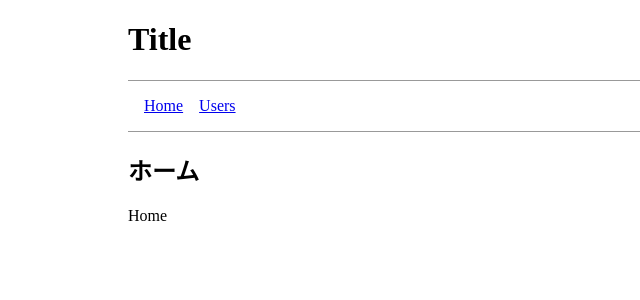
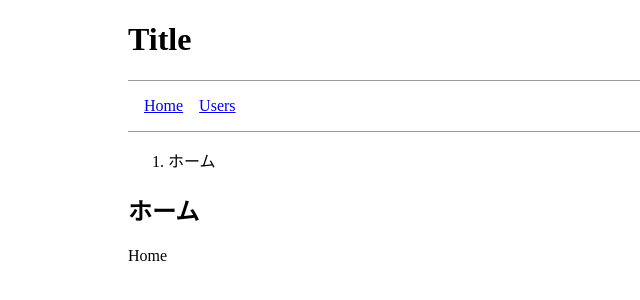
Before and after one commit to hbsnow-sandbox/react-router-v6-breadclumbs, a React (Vite) app: page / in a window 1280 px wide. Shown: the top 300 px of the page, without its empty margins (0-640 px from the left). Built offline with nearby package versions, Linux system fonts and the light colour scheme; what @aspida/fetch would draw is missing.

Commit message:
feat: ContextAPI にパンくずリストをもたせる

```diff
--- a/src/App.tsx
+++ b/src/App.tsx
@@ -1,11 +1,14 @@
 import { BrowserRouter } from "react-router-dom";
 
 import { AppRoutes } from "./AppRoutes";
+import { BreadcrumbsProvider } from "./contexts";
 
 export const App = (): JSX.Element => {
   return (
-    <BrowserRouter>
-      <AppRoutes />
-    </BrowserRouter>
+    <BreadcrumbsProvider>
+      <BrowserRouter>
+        <AppRoutes />
+      </BrowserRouter>
+    </BreadcrumbsProvider>
   );
 };
--- /dev/null
+++ b/src/contexts/BreadcrumbsContext.tsx
@@ -0,0 +1,44 @@
+import {
+  createContext,
+  Dispatch,
+  ReactNode,
+  SetStateAction,
+  useContext,
+  useState,
+} from "react";
+
+export type Breadcrumbs = {
+  title: string;
+  to?: string;
+}[];
+
+const BreadcrumbsContext = createContext<Breadcrumbs>([]);
+
+const SetBreadcrumbsContext = createContext<
+  Dispatch<SetStateAction<Breadcrumbs>>
+>(() => {
+  // initial state
+});
+
+export const useBreadcrumbsContext = () => {
+  return useContext(BreadcrumbsContext);
+};
+export const useSetBreadcrumbsContext = () => {
+  return useContext(SetBreadcrumbsContext);
+};
+
+export const BreadcrumbsProvider = (props: {
+  initialState?: Breadcrumbs;
+  children: ReactNode;
+}): JSX.Element => {
+  const { initialState, children } = props;
+  const [breadcrumbs, setBreadcrumbs] = useState(initialState ?? []);
+
+  return (
+    <BreadcrumbsContext.Provider value={breadcrumbs}>
+      <SetBreadcrumbsContext.Provider value={setBreadcrumbs}>
+        {children}
+      </SetBreadcrumbsContext.Provider>
+    </BreadcrumbsContext.Provider>
+  );
+};
--- /dev/null
+++ b/src/contexts/index.ts
@@ -0,0 +1 @@
+export * from "./BreadcrumbsContext";
--- a/src/layouts/DefaultLayout/DefaultLayout.tsx
+++ b/src/layouts/DefaultLayout/DefaultLayout.tsx
@@ -1,8 +1,11 @@
 import { Link, Outlet } from "react-router-dom";
 
+import { useBreadcrumbsContext } from "../../contexts";
 import classes from "./index.module.css";
 
 export const DefaultLayout = (): JSX.Element => {
+  const breadcrumbs = useBreadcrumbsContext();
+
   return (
     <div className={classes.root}>
       <header>
@@ -18,6 +21,17 @@ export const DefaultLayout = (): JSX.Element => {
           </li>
         </ul>
       </nav>
+      <nav>
+        <ol className={classes.breadcrumbs}>
+          {breadcrumbs.map((item, i) => {
+            return (
+              <li key={i}>
+                {item.to ? <Link to={item.to}>{item.title}</Link> : item.title}
+              </li>
+            );
+          })}
+        </ol>
+      </nav>
       <main>
         <Outlet />
       </main>
--- a/src/pages/Home/Home.tsx
+++ b/src/pages/Home/Home.tsx
@@ -1,4 +1,14 @@
+import { useEffect } from "react";
+
+import { useSetBreadcrumbsContext } from "../../contexts";
+
 export const Home = (): JSX.Element => {
+  const setBreadcrumbs = useSetBreadcrumbsContext();
+
+  useEffect(() => {
+    setBreadcrumbs([{ title: "ホーム" }]);
+  }, [setBreadcrumbs]);
+
   return (
     <div>
       <h2>ホーム</h2>
--- a/src/pages/User/User.tsx
+++ b/src/pages/User/User.tsx
@@ -1,7 +1,10 @@
+import { useEffect } from "react";
+
 import useAspidaSWR from "@aspida/swr";
 import { useParams } from "react-router-dom";
 
 import { client } from "../../api/client";
+import { Breadcrumbs, useSetBreadcrumbsContext } from "../../contexts";
 import { assertIsDefined } from "../../utils/assertIsDefined";
 
 export const User = (): JSX.Element => {
@@ -9,6 +12,19 @@ export const User = (): JSX.Element => {
   assertIsDefined(userId);
 
   const { data } = useAspidaSWR(client.users._id(userId), "get");
+
+  const setBreadcrumbs = useSetBreadcrumbsContext();
+
+  useEffect(() => {
+    const breadcrumbs: Breadcrumbs = [
+      { title: "ホーム", to: "/" },
+      { title: "ユーザ一覧", to: "/users" },
+    ];
+    if (data) {
+      breadcrumbs.push({ title: data.body.name });
+    }
+    setBreadcrumbs(breadcrumbs);
+  }, [data, setBreadcrumbs]);
 
   return (
     <div>
--- a/src/pages/Users/Users.tsx
+++ b/src/pages/Users/Users.tsx
@@ -1,10 +1,19 @@
+import { useEffect } from "react";
+
 import useAspidaSWR from "@aspida/swr";
 import { Link } from "react-router-dom";
 
 import { client } from "../../api/client";
+import { useSetBreadcrumbsContext } from "../../contexts";
 
 export const Users = (): JSX.Element => {
   const { data } = useAspidaSWR(client.users, "get");
+
+  const setBreadcrumbs = useSetBreadcrumbsContext();
+
+  useEffect(() => {
+    setBreadcrumbs([{ title: "ホーム", to: "/" }, { title: "ユーザ一覧" }]);
+  }, [setBreadcrumbs]);
 
   return (
     <div>
```
